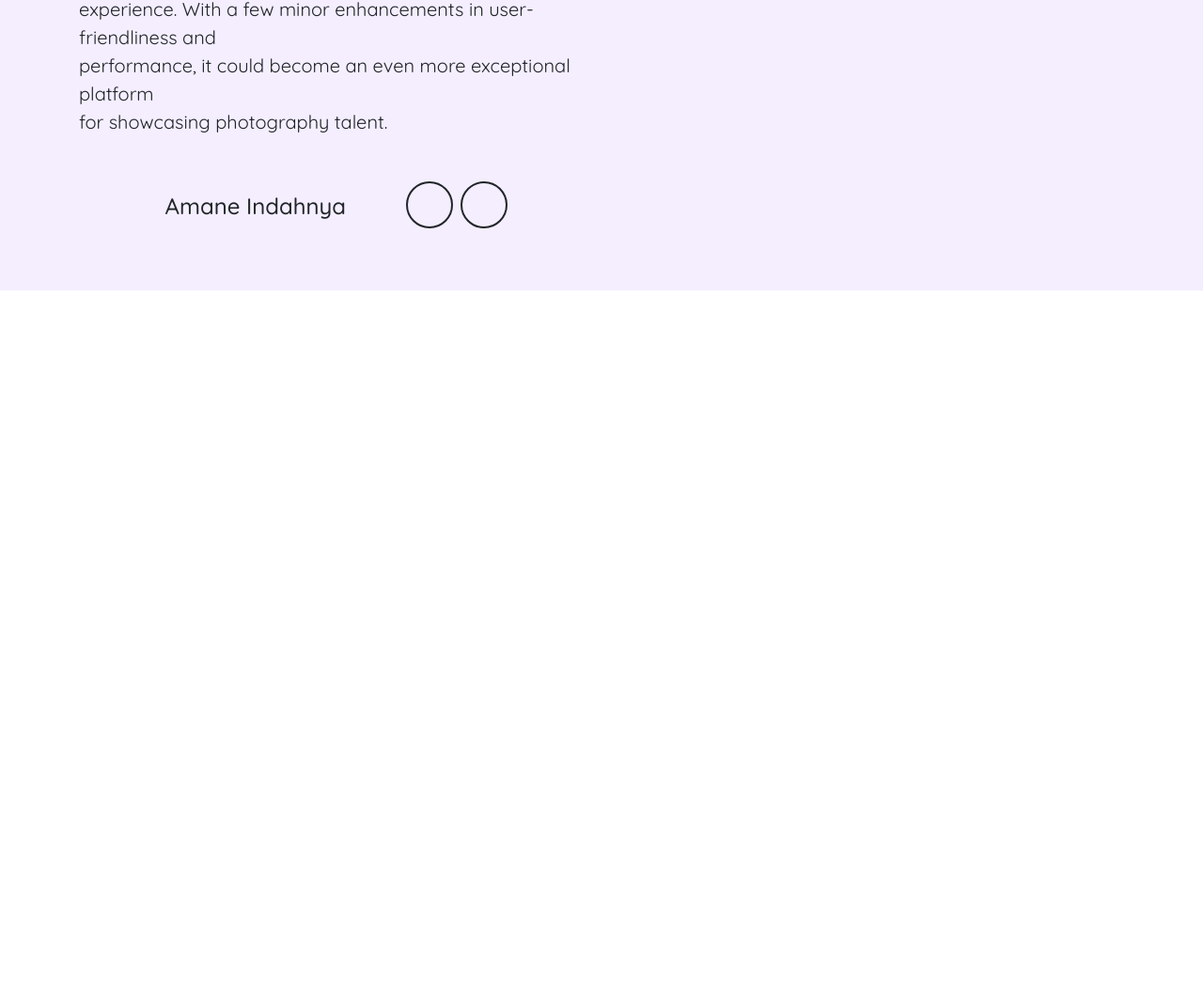
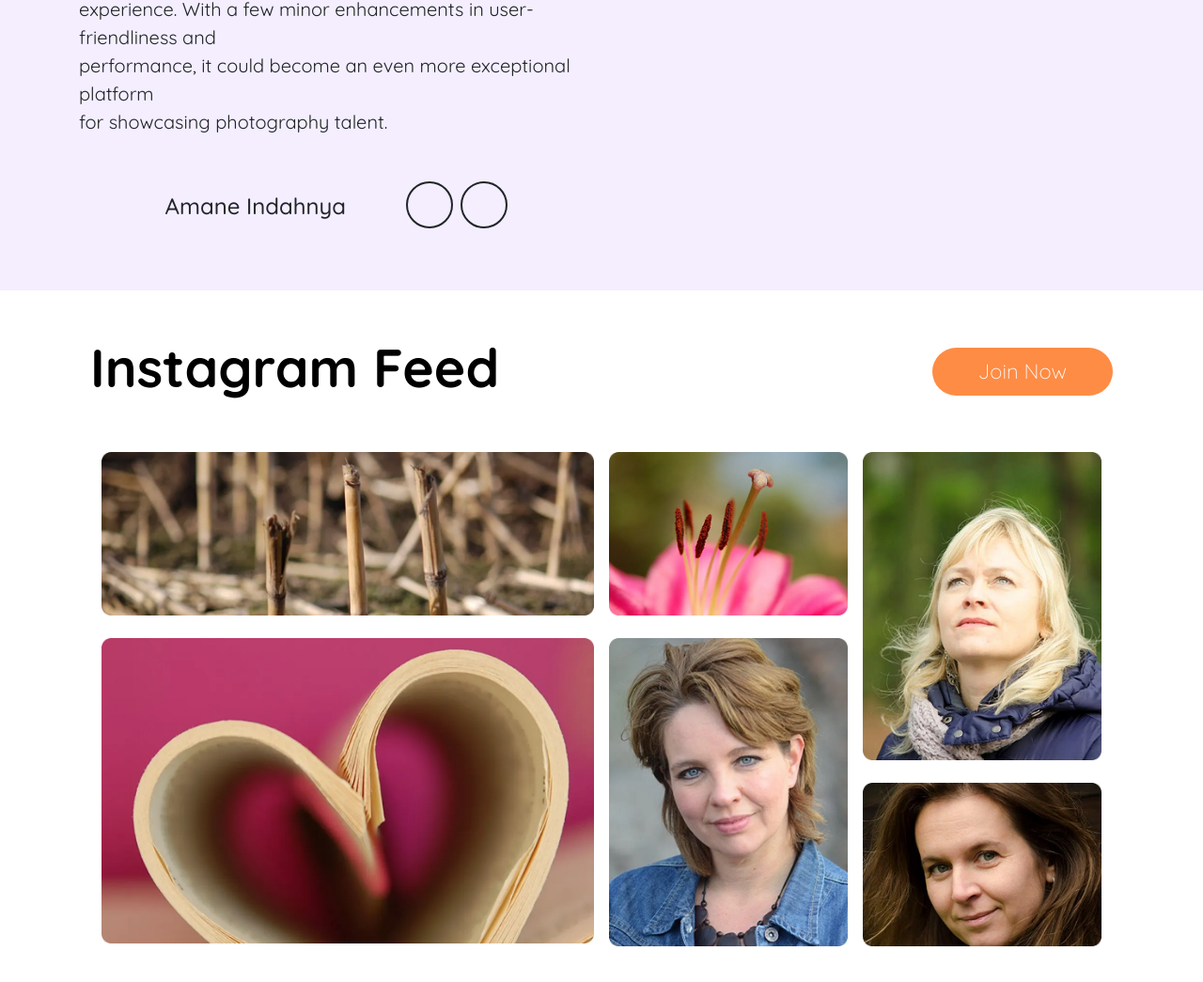
Before and after one commit to sazolkhan8/Assainment-4, a plain HTML site: page index.html in a window 1280 px wide. Shown: the part 4694-5739 px from the top of the page at 94% size. Before the commit the page ends 5003 px from the top, so only its background shows below. Drawn offline with nearby package versions, Linux system fonts and the light colour scheme.

Commit message:
instagram section added

```diff
--- a/index.html
+++ b/index.html
@@ -240,6 +240,29 @@
         </div>
     </div>
 
+    <!-- INstagram section-->
 
+  <div class="container-fluid p-md-5 p-2 py-md-0 py-5">
+    <div class="p-md-5 p-0">
+      <div class="d-flex align-items-center justify-content-between">
+        <h1 class="ins-h1">Instagram Feed</h1>
+        <button class="btn sm btn-lg px-md-5 py-md-2 rounded-pill">Join Now</button>
+      </div>
+    <div class="row p-3 mt-4">
+      <div class="col-12 col-md-6 p-2">
+        <img class="w-100" src="./images/insta-1.png" alt="">
+        <img class="mt-4 w-100" src="./images/insta-4.png" alt="">
+      </div>
+      <div class="col-12 col-md-3 p-2">
+        <img class="w-100" src="./images/insta-2.png" alt="">
+        <img class="w-100 mt-4" src="./images/insta-5.png" alt="">
+      </div>
+      <div class="col-12 col-md-3 p-2">
+        <img class="w-100" src="./images/insta-3.png" alt="">
+        <img class="w-100 mt-4" src="./images/insta-6.png" alt="">
+        </div>
+      </div>
+    </div>
+  </div>
   </body>
 </html>
--- a/style.css
+++ b/style.css
@@ -108,3 +108,14 @@ body{
     justify-content: center;
     cursor: pointer;
   }
+
+  /*Instagram section*/
+
+.ins-h1{
+    font-size: 57px;
+    color: black;
+    font-weight: 700;
+  }
+  .sm{
+    font-size: 22px;
+  }
```
Also changed, not shown: images/insta-1.png (added), images/insta-2.png (added), images/insta-3.png (added), images/insta-4.png (added), images/insta-5.png (added), images/insta-6.png (added).
